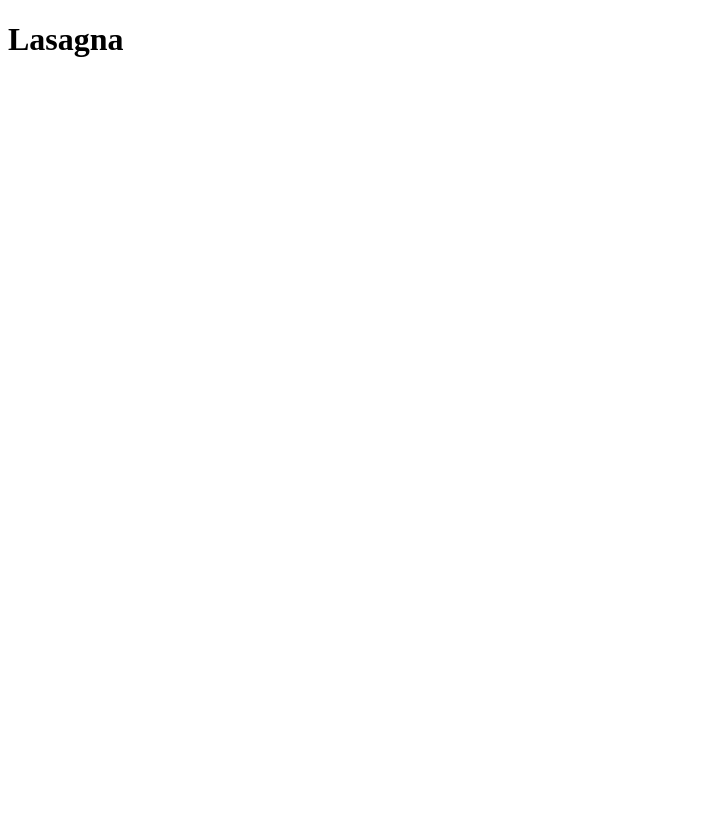
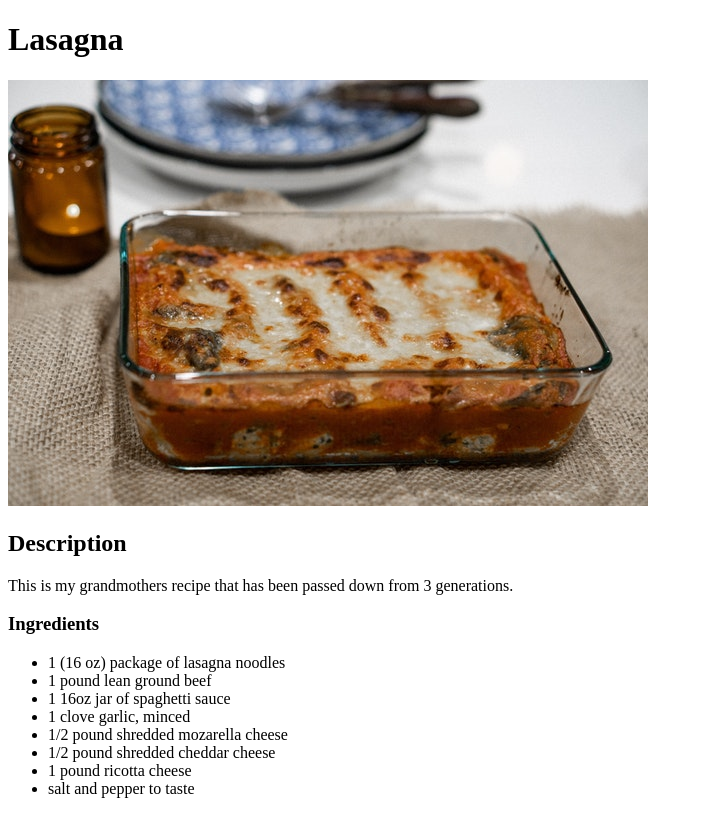
Before and after one commit to artsycoder533/odin-recipes, a plain HTML site: page recipes/lasagna.html in a window 1280 px wide. Shown: the whole page, without its empty margins (0-703 px from the left). Drawn offline with Linux system fonts and the light colour scheme.

Commit message:
added ingredients list to lasagna.html

```diff
--- a/recipes/lasagna.html
+++ b/recipes/lasagna.html
@@ -8,5 +8,19 @@
 </head>
 <body>
     <h1>Lasagna</h1>
+    <img src="./images/lasagna.jpg" alt="Image of a pan of lasagna">
+    <h2>Description</h2>
+    <p>This is my grandmothers recipe that has been passed down from 3 generations.</p>
+    <h3>Ingredients</h3>
+    <ul>
+        <li>1 (16 oz) package of lasagna noodles</li>
+        <li>1 pound lean ground beef</li>
+        <li>1 16oz jar of spaghetti sauce</li>
+        <li>1 clove garlic, minced</li>
+        <li>1/2 pound shredded mozarella cheese</li>
+        <li>1/2 pound shredded cheddar cheese</li>
+        <li>1 pound ricotta cheese</li>
+        <li>salt and pepper to taste</li>
+    </ul>
 </body>
 </html>
```
Also changed, not shown: recipes/images/lasagna.jpg (added).
